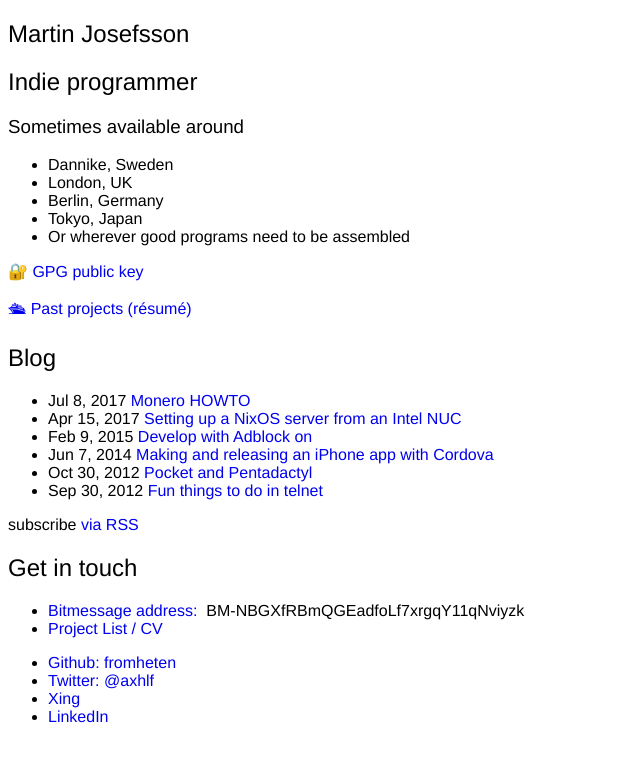
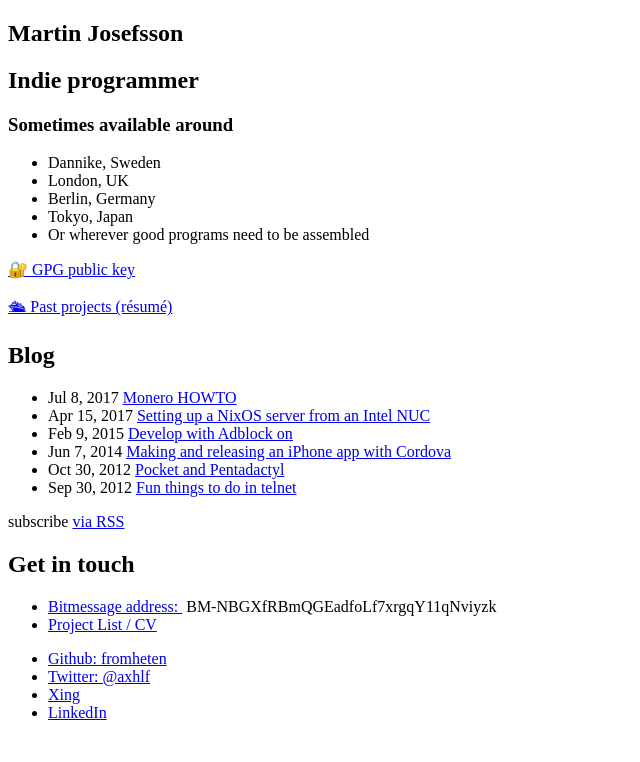
Before and after one commit to fromheten/fromheten.github.io, a Jekyll site: the page built from index.html, in a window 1280 px wide. Shown: the top 762 px of the page, without its empty margins (0-640 px from the left). Built offline with Jekyll 4.4.1, drawn with Linux system fonts in a browser that asks for light colours.

Commit message:
Update resume and remove some more useless CSS

```diff
--- a/_sass/_base.scss
+++ b/_sass/_base.scss
@@ -1,20 +1,9 @@
-body {
-    font-family: Helvetica, Arial, sans-serif;
-}
-a {
-    text-decoration: none;
-}
-a:hover {
-    text-decoration: underline;
-}
 img {
     max-width: 100%;
     vertical-align: middle;
 }
-h1, h2, h3, h4, h5, h6 {
-    font-weight: 300;
-}
 pre,
 code {
     background-color: #eef;
+    padding: 0.1rem;
 }
```
Also changed, not shown: 2 other files.
